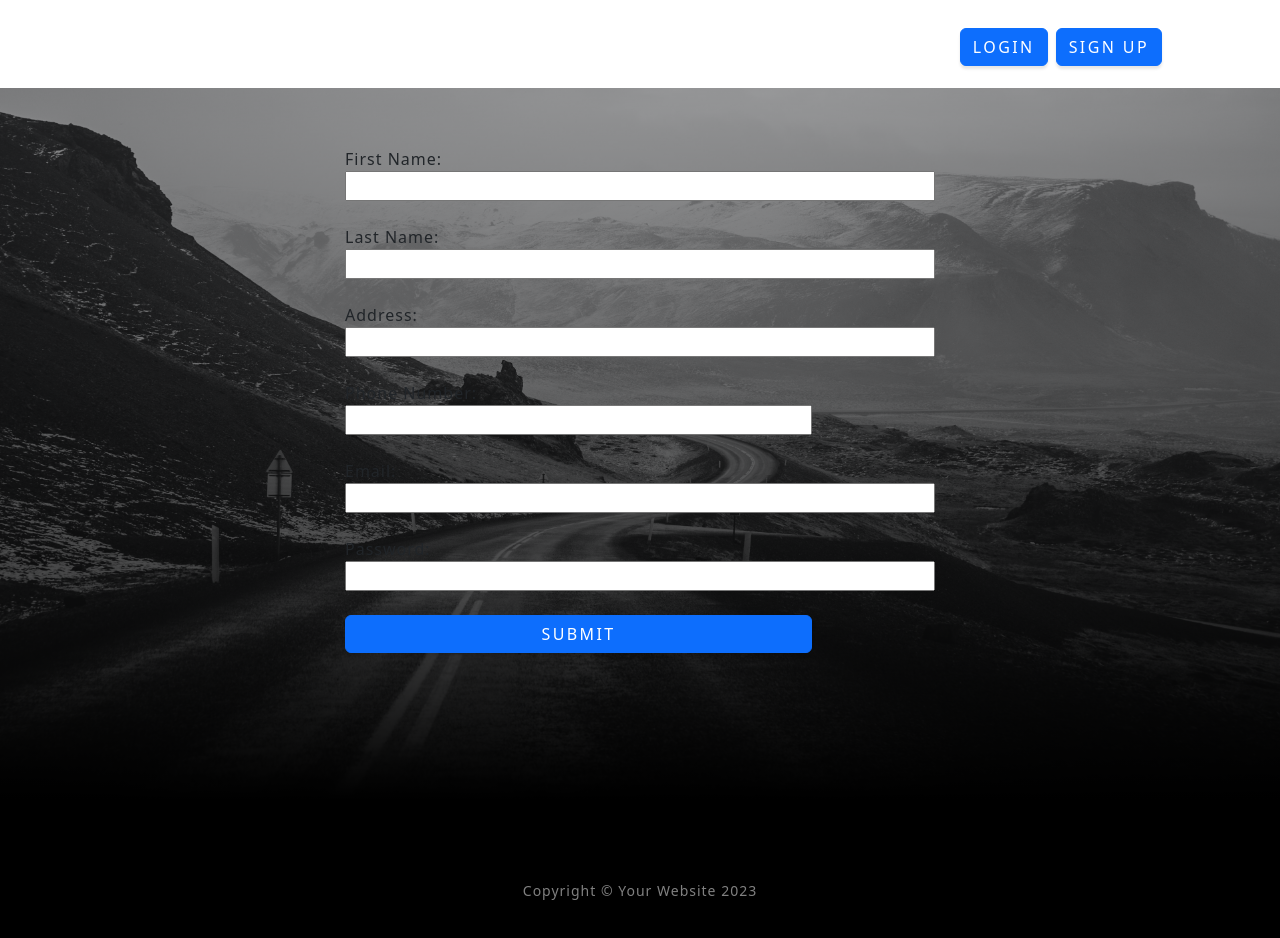
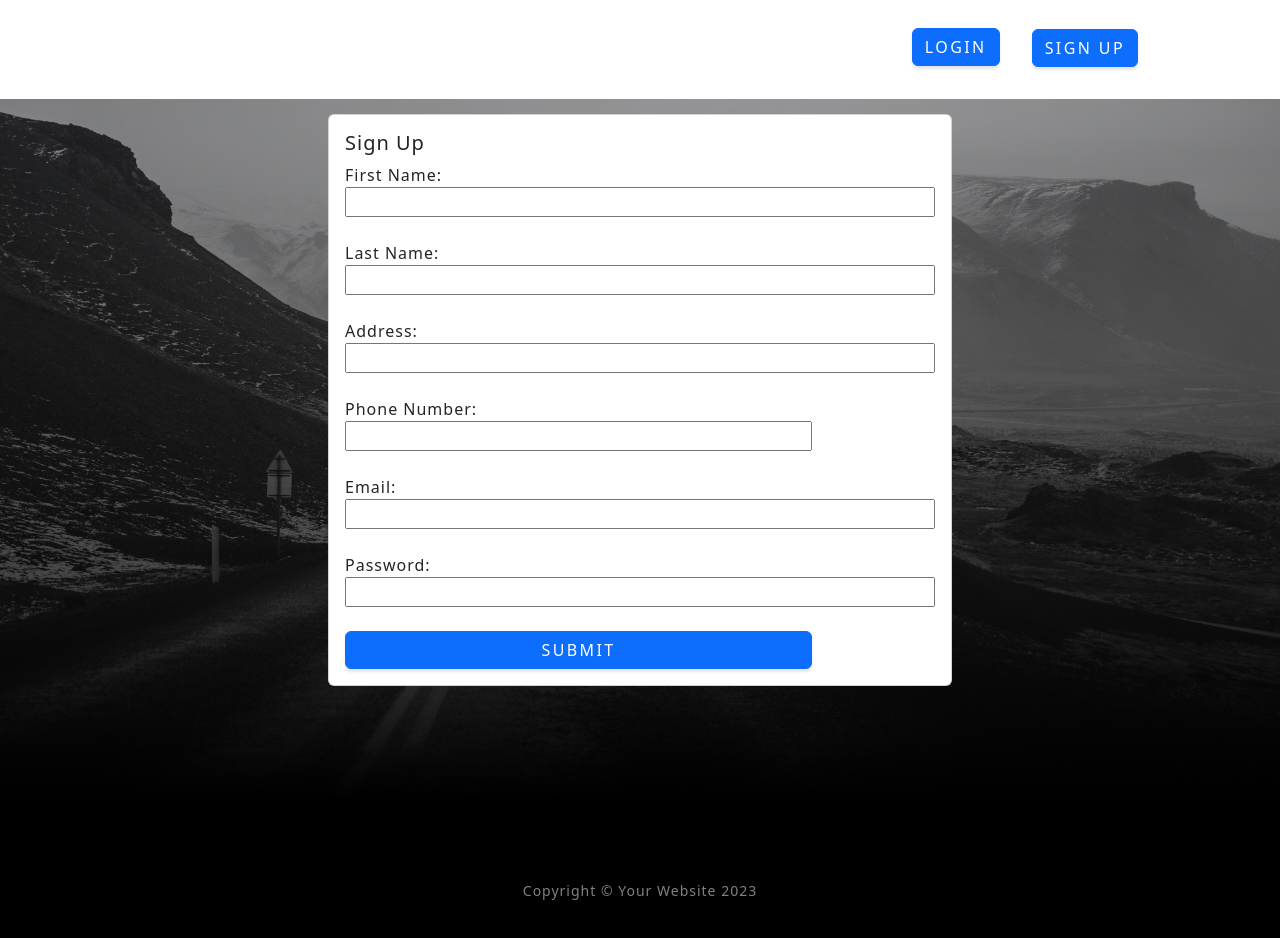
Before and after one commit to hengwej/autobidderapp, a React (Create React App) app in the folder client/: page /signup in a window 1280 px wide. Shown: the top 938 px of the page. Built offline with nearby package versions, Linux system fonts and the light colour scheme.

Commit message:
Sign up page redo

```diff
--- a/client/src/App.js
+++ b/client/src/App.js
@@ -11,12 +11,12 @@ import Placebid from "./pages/Users/placebid";
 import "./css/styles.css";
 
 function App() {
-    const [showSignUpModal, setShowSignUpModal] = useState(false);
+    /*const [showSignUpModal, setShowSignUpModal] = useState(false);*/
     const [showLoginModal, setShowLoginModal] = useState(false);
 
 
-    const handleSignUpClose = () => setShowSignUpModal(false);
-    const handleSignUpShow = () => setShowSignUpModal(true);
+    //const handleSignUpClose = () => setShowSignUpModal(false);
+    //const handleSignUpShow = () => setShowSignUpModal(true);
 
     const handleLoginClose = () => setShowLoginModal(false);
     const handleLoginShow = () => setShowLoginModal(true);
@@ -39,8 +39,10 @@ function App() {
                         <li class="nav-item" style={{marginTop: 28 +'px'}}>
                             <Button variant="primary" onClick={handleLoginShow}>Login</Button>
                         </li>
-                        <li class="nav-item" style={{ marginTop: 28 + 'px', marginLeft: 8 + 'px' }}>
-                            <Button variant="primary" onClick={handleSignUpShow}>Sign Up</Button>
+                        <li class="nav-item" style={{ marginTop: -3 + 'px', marginLeft: 8 + 'px' }}>
+                            <Link class="nav-link" to="/signup">
+                                <Button variant="primary">Sign Up</Button>
+                            </Link>
                         </li>
                     </ul>
                 </div>
@@ -54,19 +56,19 @@ function App() {
                 <Route path="/viewCarDetails" element={<ViewCarDetails />} />
                 <Route path="/placebid" element={<Placebid />} />
             </Routes>
-            <Modal show={showSignUpModal} onHide={handleSignUpClose}>
-                <Modal.Header closeButton>
-                    <Modal.Title>Sign Up</Modal.Title>
-                </Modal.Header>
-                <Modal.Body>
-                    <SignUp />
-                </Modal.Body>
-                <Modal.Footer>
-                    <Button variant="secondary" onClick={handleSignUpClose}>
-                        Close
-                    </Button>
-                </Modal.Footer>
-            </Modal>
+            {/*<Modal show={showSignUpModal} onHide={handleSignUpClose}>*/}
+            {/*    <Modal.Header closeButton>*/}
+            {/*        <Modal.Title>Sign Up</Modal.Title>*/}
+            {/*    </Modal.Header>*/}
+            {/*    <Modal.Body>*/}
+            {/*        <SignUp />*/}
+            {/*    </Modal.Body>*/}
+            {/*    <Modal.Footer>*/}
+            {/*        <Button variant="secondary" onClick={handleSignUpClose}>*/}
+            {/*            Close*/}
+            {/*        </Button>*/}
+            {/*    </Modal.Footer>*/}
+            {/*</Modal>*/}
             <Modal show={showLoginModal} onHide={handleLoginClose}>
                 <Modal.Header closeButton>
                     <Modal.Title>Login</Modal.Title>
--- a/client/src/pages/General/signup.js
+++ b/client/src/pages/General/signup.js
@@ -1,9 +1,14 @@
 import React from "react";
+import Card from "react-bootstrap/Card";
+import "../../css/styles.css";
 
 export default class SignUp extends React.Component {
     render() {
         return (
             <div>
+                <Card>
+                    <Card.Body>
+                        <Card.Title>Sign Up</Card.Title>
                         <form>
                             <label>First Name:</label>&nbsp;<br />
                             <input type="text" id="fname" name="fname" size="58" /><br /><br />
@@ -12,13 +17,15 @@ export default class SignUp extends React.Component {
                             <label>Address:</label>&nbsp;<br />
                             <input type="text" id="address" name="address" size="58" /><br /><br />
                             <label>Phone Number:</label>&nbsp;<br />
-                    <input type="number" id="pnum" name="pnum" style={{width: 29.2 +'em'}} /><br /><br />
+                            <input type="number" id="pnum" name="pnum" style={{ width: 29.2 + 'em' }} /><br /><br />
                             <label>Email:</label>&nbsp;<br />
                             <input type="email" id="email" name="email" size="58" /><br /><br />
                             <label>Password:</label>&nbsp;<br />
                             <input type="password" id="password" name="password" size="58" /><br /><br />
                             <input class="btn btn-primary" type="submit" value="Submit" style={{ width: 29.2 + 'em' }} />
                         </form>
+                    </Card.Body>
+                </Card>
             </div>
         )
     }
```
Lines whose indentation alone changed are shown as unchanged.
